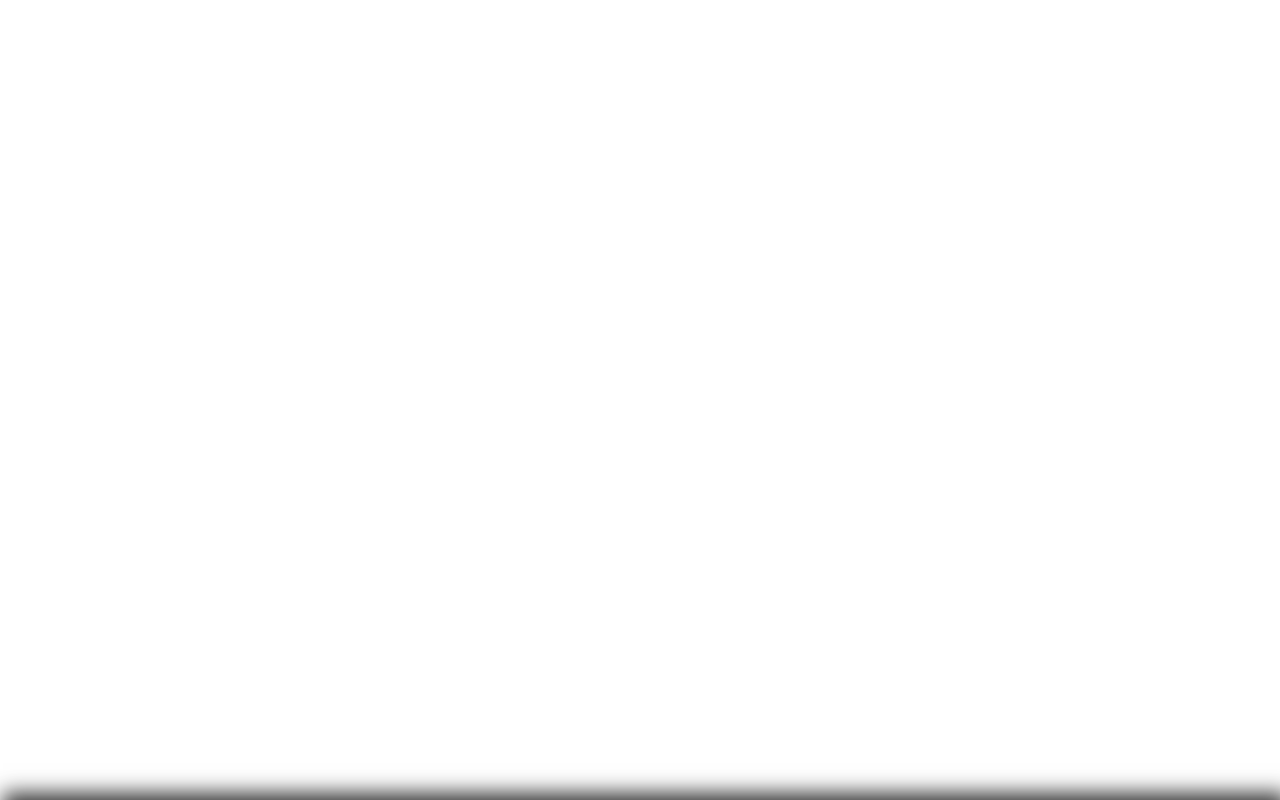
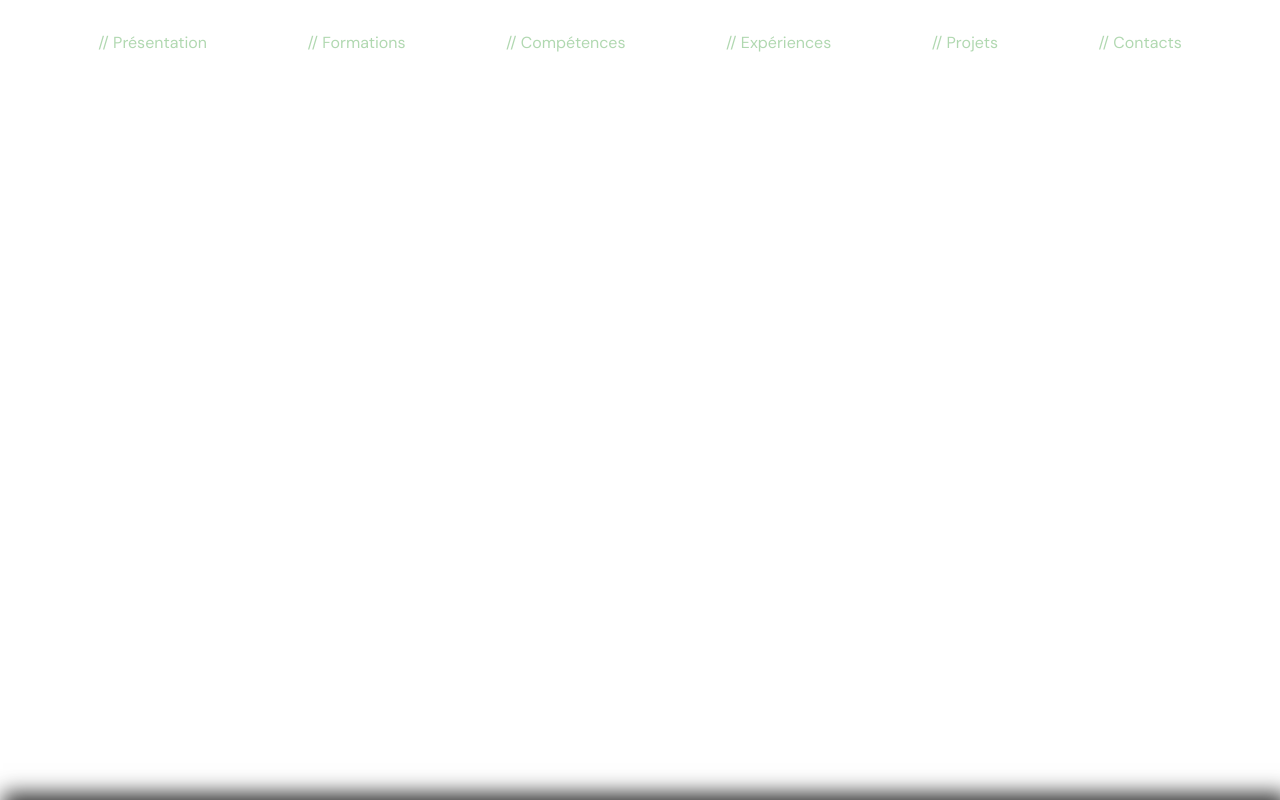
Before and after one commit to DocLyxing/portfolio, a plain HTML site: page index.html in a window 1280 px wide. Drawn offline with Linux system fonts and the light colour scheme; a script that the page names is missing.

Commit message:
trying the not:hover effect, not working, will continue at home

```diff
--- a/css/main.css
+++ b/css/main.css
@@ -45,7 +45,11 @@ a:link{
     color: inherit;
 }
 
-nav a, .bottom-footer a{
+.nav-link:not(:hover) {
+    color: rgba(0, 128, 0, 0.308);
+}
+
+.bottom-footer a{
     display: inline-block;
     padding-bottom: 4px;
     background-image: linear-gradient(white, white);
@@ -56,8 +60,7 @@ nav a, .bottom-footer a{
     background-size: 0 1px, auto;
 }
 
-
-nav a:hover, .bottom-footer a:hover{
+.bottom-footer a:hover{
     font-weight: normal;
     color: rgb(255, 255, 255);
     background-size: 30% 0.6px, auto;
--- a/index.html
+++ b/index.html
@@ -199,12 +199,12 @@
 <body>
     <nav>
         <ul class="center-nav">
-            <li><a>// Présentation</a></li>
-            <li><a>// Formations</a></li>
-            <li><a>// Compétences</a></li>
-            <li><a>// Expériences</a></li>
-            <li><a>// Projets</a></li>
-            <li><a>// Contacts</a></li>
+            <li><a class="nav-link">// Présentation</a></li>
+            <li><a class="nav-link">// Formations</a></li>
+            <li><a class="nav-link">// Compétences</a></li>
+            <li><a class="nav-link">// Expériences</a></li>
+            <li><a class="nav-link">// Projets</a></li>
+            <li><a class="nav-link">// Contacts</a></li>
         </ul>
     </nav>
 
```
